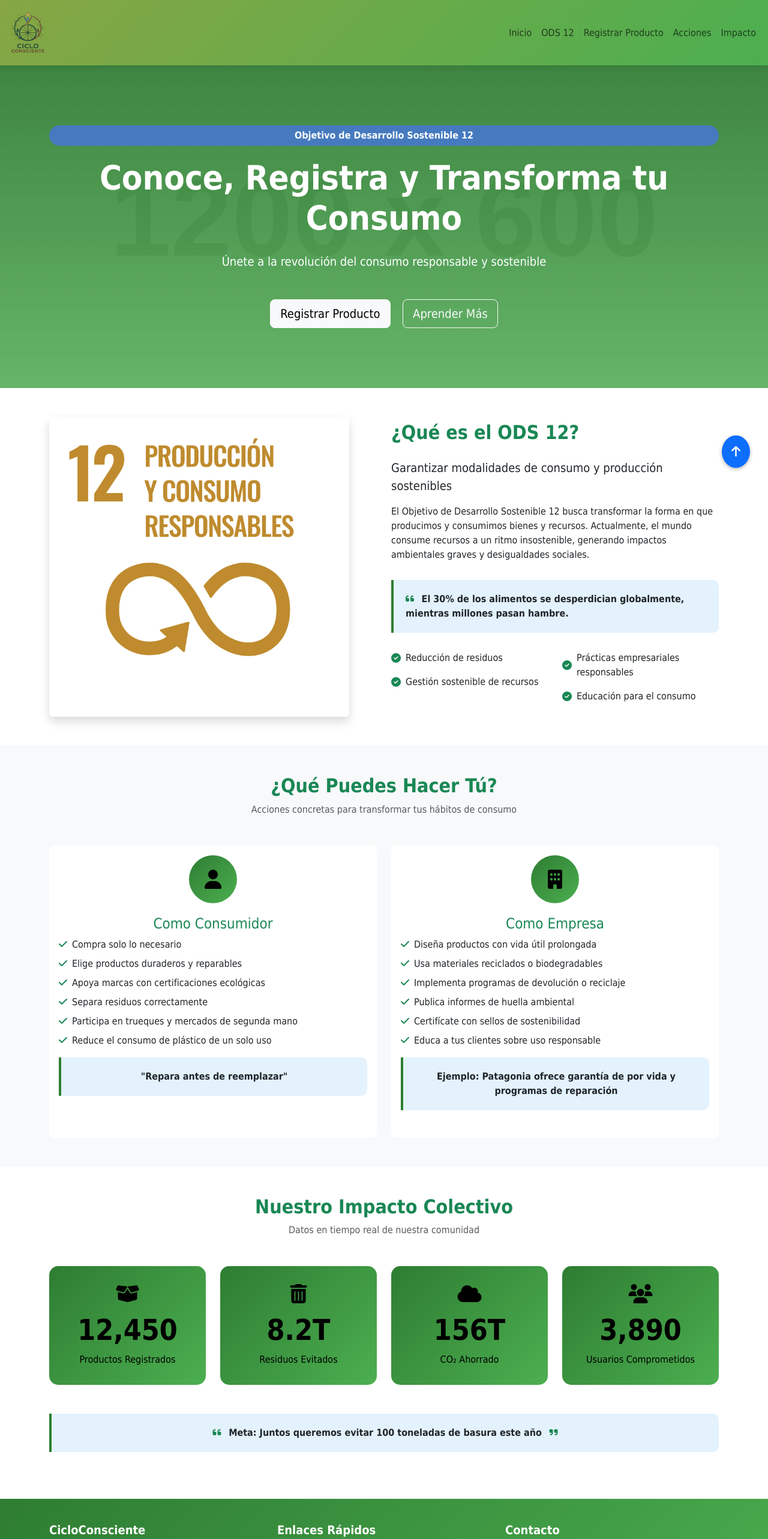
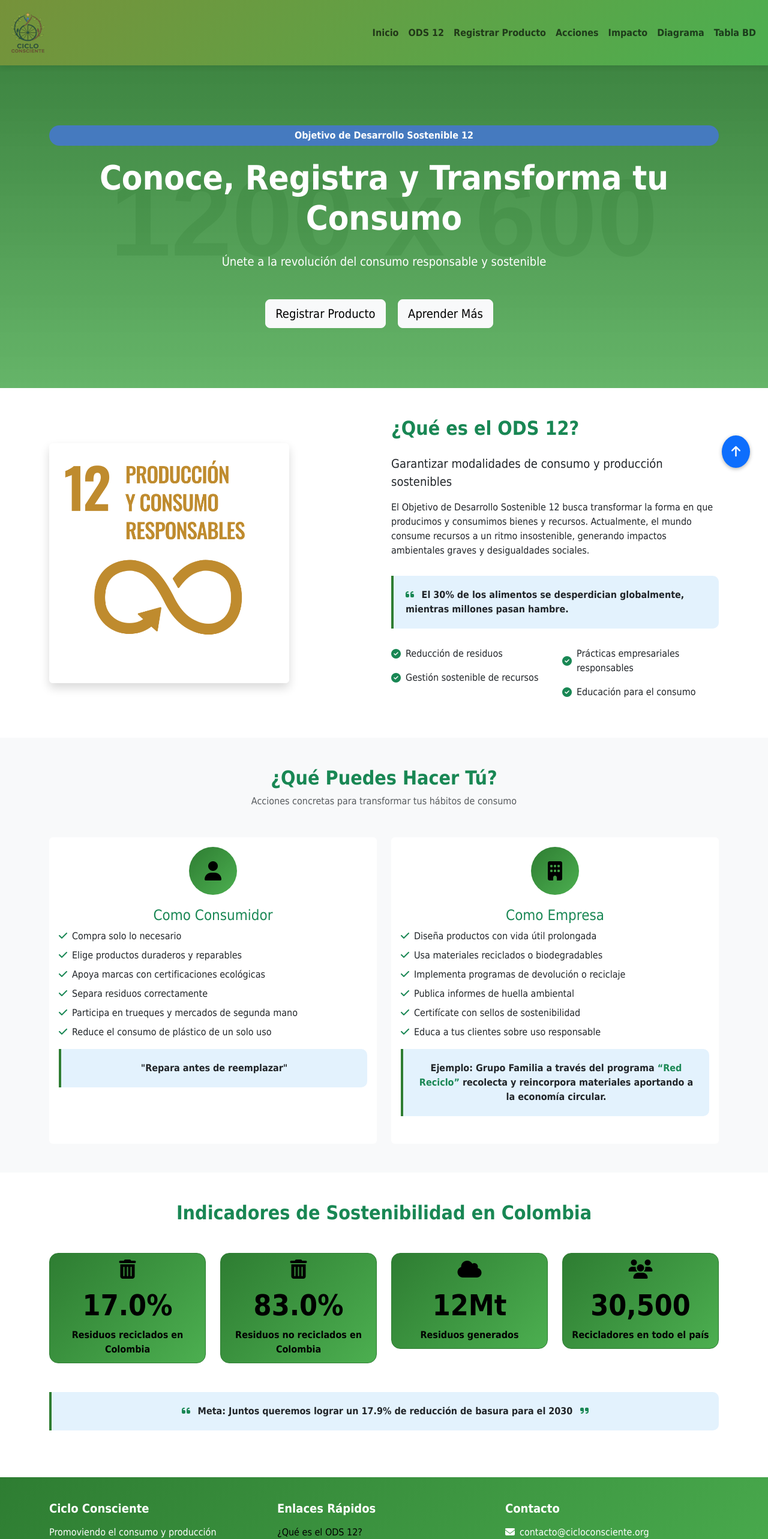
Before and after one commit to Dioge0908/Proyecto-ODS12, a plain HTML site: page index.html in a window 1280 px wide. Shown: the top 2566 px of the page at 60% size. Drawn offline with nearby package versions, Linux system fonts and the light colour scheme; files that its build step writes are made by us from their sources; placeholder pictures from the web are drawn by us.

Commit message:
Version3

```diff
--- a/index.html
+++ b/index.html
@@ -4,7 +4,7 @@
     <meta charset="UTF-8">
     <meta name="viewport" content="width=device-width, initial-scale=1.0">
     <title>CicloConsciente - ODS 12</title>
-
+    <link rel="stylesheet" href="style/style.css">
     <link href="https://cdn.jsdelivr.net/npm/bootstrap@5.3.0/dist/css/bootstrap.min.css" rel="stylesheet">
     <link rel="stylesheet" href="https://cdnjs.cloudflare.com/ajax/libs/font-awesome/6.4.0/css/all.min.css">
     <link rel="stylesheet" href="style.css">
@@ -24,11 +24,14 @@
             </button>
             <div class="collapse navbar-collapse" id="navbarNav">
                 <ul class="navbar-nav ms-auto">
-                    <li class="nav-item"><a class="nav-link" href="#inicio">Inicio</a></li>
-                    <li class="nav-item"><a class="nav-link" href="#ods12">ODS 12</a></li>
-                    <li class="nav-item"><a class="nav-link" href="RegistroProductos.html" target="_blank">Registrar Producto</a></li>
-                    <li class="nav-item"><a class="nav-link" href="#acciones">Acciones</a></li>
-                    <li class="nav-item"><a class="nav-link" href="#impacto">Impacto</a></li>
+
+                    <li class="nav-item"><a class="nav-link" href="#inicio"><strong> Inicio</strong></a></li>
+                    <li class="nav-item"><a class="nav-link" href="#ods12"><strong> ODS 12</strong></a></li>
+                    <li class="nav-item"><a class="nav-link" href="RegistroProductos.html" target="_blank"><strong> Registrar Producto</strong></a></li>
+                    <li class="nav-item"><a class="nav-link" href="#acciones"><strong> Acciones</strong></a></li>
+                    <li class="nav-item"><a class="nav-link" href="#impacto"><strong> Impacto</strong></a></li>
+                    <li class="nav-item"><a class="nav-link" href="Doc/Base de datos actualizada.drawio (1).pdf" target="_blank"><strong> Diagrama </strong></a></li>
+                    <li class="nav-item"><a class="nav-link" href="Doc/Base de datos.pdf" target="_blank"><strong> Tabla BD</strong></a></li>
                 </ul>
             </div>
         </div>
@@ -40,8 +43,11 @@
         <div class="ods-badge">Objetivo de Desarrollo Sostenible 12</div>
         <h1 class="display-4 fw-bold mb-4">Conoce, Registra y Transforma tu Consumo</h1>
         <p class="lead mb-5">Únete a la revolución del consumo responsable y sostenible</p>
-            <a href="#registro" class="btn btn-light btn-lg me-3">Registrar Producto</a>
-            <a href="#ods12" class="btn btn-outline-light btn-lg">Aprender Más</a>
+        <a href="RegistroProductos.html" target="_blank" class="btn btn-light btn-lg me-3">Registrar Producto</a>
+        <a href="https://www.un.org/sustainabledevelopment/es/sustainable-consumption-production/" target="_blank" class="btn btn-light btn-lg me-3">Aprender Más</a>
+    </div>
+</section>
+
     </div>
 </section>
 
@@ -50,8 +56,7 @@
         <div class="container">
             <div class="row align-items-center">
                 <div class="col-lg-6 mb-4 mb-lg-0">
-                    <a href="https://www.un.org/sustainabledevelopment/es/sustainable-consumption-production/" target="_blank">
-                        <img src="img/Onsumo Responsabe ODS12.png" class="img-fluid rounded shadow" alt="ODS 12" width="500px" height="600px">
+                        <img src="img/Onsumo Responsabe ODS12.png" class="img-fluid rounded shadow" alt="ODS 12" width="400px" height="500px">
                     </a>
 
                 </div>
@@ -140,7 +145,7 @@
                                 <li class="mb-2"><i class="fas fa-check text-success me-2"></i>Educa a tus clientes sobre uso responsable</li>
                             </ul>
                             <div class="quote-box mt-3">
-                                <strong>Ejemplo: Patagonia ofrece garantía de por vida y programas de reparación</strong>
+                                <strong>Ejemplo: Grupo Familia a través del programa <a class="text-success" href="https://cempre.org.co/redreciclo/" target="_blank">“Red Reciclo”</a> recolecta y reincorpora materiales aportando a la economía circular.</strong>
                             </div>
                         </div>
                     </div>
@@ -149,43 +154,47 @@
         </div>
     </section>
 
-    <!-- Impacto Section  --><!-- cambiar el impacto por datos reales como la cantidad de residuos
-     que se generan en colombia y como se ha reducido, personas que reciclan y proyeccion de lo que queremos lograr
-     con el proyecto -->
+    <!-- Impact Section -->
     <section class="py-5" id="impacto">
         <div class="container">
             <div class="text-center mb-5">
-                <h2 class="fw-bold text-success">Nuestro Impacto Colectivo</h2>
-                <p class="text-muted">Datos en tiempo real de nuestra comunidad</p>
+                <h2 class="fw-bold text-success">Indicadores de Sostenibilidad en Colombia</h2>
+
             </div>
 
             <div class="row g-4">
                 <div class="col-md-3">
+                    <a href="https://www.corresponsables.com/col/actualidad/atica-en-colombia-solamente-se-recicla-el-17-de-los-residuos/#:~:text=En%20Colombia%20solamente%20se%20recicla%20el%2017%25%20de%20los%20residuos."
+                       target="_blank" class="estadistica">
                     <div class="stats-card">
-                        <i class="fas fa-box-open fa-2x mb-3"></i>
-                        <h3 class="display-5 fw-bold">12,450</h3>
-                        <p class="mb-0">Productos Registrados</p>
+                        <i class="fas fa-trash-alt fa-2x mb-3"></i>
+                        <h3 class="display-5 fw-bold">17.0%</h3>
+                        <p class="mb-0"><strong>Residuos reciclados en Colombia</strong></p>
+                        </a>
                     </div>
                 </div>
                 <div class="col-md-3">
                     <div class="stats-card">
                         <i class="fas fa-trash-alt fa-2x mb-3"></i>
-                        <h3 class="display-5 fw-bold">8.2T</h3>
-                        <p class="mb-0">Residuos Evitados</p>
+                        <h3 class="display-5 fw-bold">83.0%</h3>
+                        <p class="mb-0"> <strong>Residuos no reciclados en Colombia</strong></p>
                     </div>
                 </div>
                 <div class="col-md-3">
+                    <a href="https://www.eltiempo.com/economia/sectores/que-hacen-los-colombianos-con-la-basura-que-producen-cada-ano-673208#:~:text=Colombia%20produce%2012%20millones%20de,basura%2C%20pero%20recicla%20solo%2017%20%25"
+                       target="_blank" class="estadistica">
                     <div class="stats-card">
                         <i class="fas fa-cloud fa-2x mb-3"></i>
-                        <h3 class="display-5 fw-bold">156T</h3>
-                        <p class="mb-0">CO₂ Ahorrado</p>
+                        <h3 class="display-5 fw-bold">12Mt</h3>
+                        <p class="mb-0"><strong>Residuos generados</strong></p>
+                        </a>
                     </div>
                 </div>
                 <div class="col-md-3">
                     <div class="stats-card">
                         <i class="fas fa-users fa-2x mb-3"></i>
-                        <h3 class="display-5 fw-bold">3,890</h3>
-                        <p class="mb-0">Usuarios Comprometidos</p>
+                        <h3 class="display-5 fw-bold">30,500</h3>
+                        <p class="mb-0"><strong>Recicladores en todo el país</strong></p>
                     </div>
                 </div>
             </div>
@@ -193,7 +202,7 @@
             <div class="text-center mt-5">
                 <div class="quote-box">
                     <i class="fas fa-quote-left me-2 text-success"></i>
-                    <strong>Meta: Juntos queremos evitar 100 toneladas de basura este año</strong>
+                    <strong>Meta: Juntos queremos lograr un 17.9% de reducción de basura para el 2030</strong>
                     <i class="fas fa-quote-right ms-2 text-success"></i>
                 </div>
             </div>
@@ -212,7 +221,7 @@
         <div class="container">
             <div class="row">
                 <div class="col-md-4 mb-4">
-                    <h5 class="fw-bold mb-3">CicloConsciente</h5>
+                    <h5 class="fw-bold mb-3">Ciclo Consciente</h5>
                     <p>Promoviendo el consumo y producción sostenibles según el ODS 12 de la ONU.</p>
                     <div class="d-flex gap-3 mt-3">
                         <a href="#" class="text-white"><i class="fab fa-facebook-f"></i></a>
@@ -223,18 +232,17 @@
                 <div class="col-md-4 mb-4">
                     <h5 class="fw-bold mb-3">Enlaces Rápidos</h5>
                     <ul class="list-unstyled">
-                        <li><a href="#ods12" class="text-white text-decoration-none">¿Qué es el ODS 12?</a></li>
-                        <li><a href="#registro" class="text-white text-decoration-none">Registrar Producto</a></li>
-                        <li><a href="#acciones" class="text-white text-decoration-none">Acciones para Consumidores</a></li>
-                        <li><a href="#acciones" class="text-white text-decoration-none">Acciones para Empresas</a></li>
+                        <li><a href="#ods12" class="text-black text-decoration-none">¿Qué es el ODS 12?</a></li>
+                        <li><a href="RegistroProductos.html" class="text-black text-decoration-none">Registrar Producto</a></li>
+                        <li><a href="#acciones" class="text-black text-decoration-none">Acciones para Consumidores</a></li>
+                        <li><a href="#acciones" class="text-black text-decoration-none">Acciones para Empresas</a></li>
                     </ul>
                 </div>
                 <div class="col-md-4 mb-4">
                     <h5 class="fw-bold mb-3">Contacto</h5>
                     <ul class="list-unstyled">
                         <li><i class="fas fa-envelope me-2"></i>contacto@cicloconsciente.org</li>
-                        <li><i class="fas fa-phone me-2"></i>+57 300 123 4567</li>
-                        <li><i class="fas fa-map-marker-alt me-2"></i>Bogotá, Colombia</li>
+
                     </ul>
                 </div>
             </div>
--- a/style/style.css
+++ b/style/style.css
@@ -16,7 +16,7 @@
             ;
         }
         .navbar {
-            background: linear-gradient(135deg, #87A644, var(--verde-claro));
+            background: linear-gradient(135deg, #76923a, var(--verde-claro));
             box-shadow: 0 2px 10px rgba(0,0,0,0.1);
         }
 
@@ -53,12 +53,36 @@
         .stats-card {
             background: linear-gradient(135deg, var(--verde-ods), var(--verde-claro));
             color: black;
-            border: none;
+            border: 1px solid var(--verde-ods);
             border-radius: 15px;
             text-align: center;
-            padding: 30px;
+            padding: 10px;
         }
 
+        .text-success {
+            color: #2e7d32;
+            text-decoration: none;
+
+        }
+        .text-success:hover {
+            text-decoration: none;
+            color: white;
+            transform: translateY(-5px);
+            box-shadow: 0 5px 15px rgba(0,0,0,0.1);
+            transition: all 0.3s ease;
+        }
+
+        .estadistica {
+            text-decoration: none;
+            color: inherit;
+        }
+        .estadistica:hover {
+            text-decoration: none;
+            color: white;
+            transform: translateY(-5px);
+            box-shadow: 0 5px 15px rgba(0,0,0,0.1);
+            transition: all 0.3s ease;
+        }
         .form-section {
             background-color: var(--gris-claro);
             padding: 60px 0;
@@ -97,6 +121,7 @@
         text-decoration: none;
         font-size: 20px;
         box-shadow: 0 2px 6px rgba(0,0,0,0.3);
+        transition: background-color 0.3s ease;
         }
 
 .btn-subir:hover {
```
Lines whose indentation alone changed are shown as unchanged.
